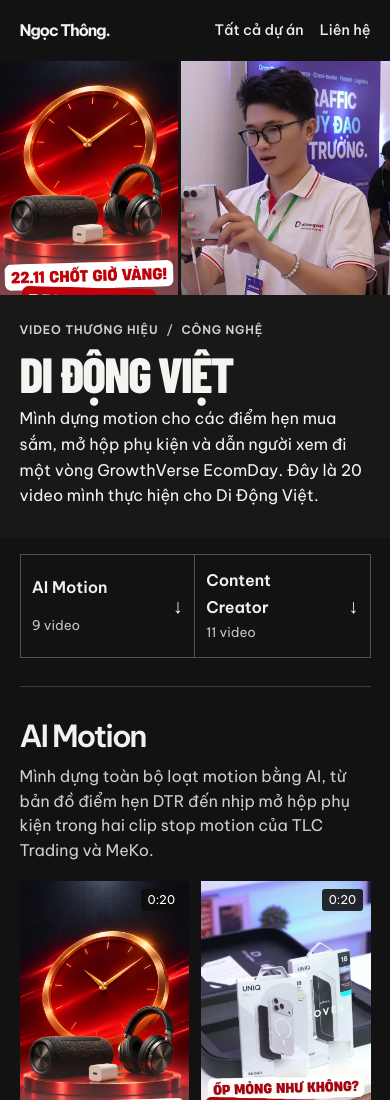
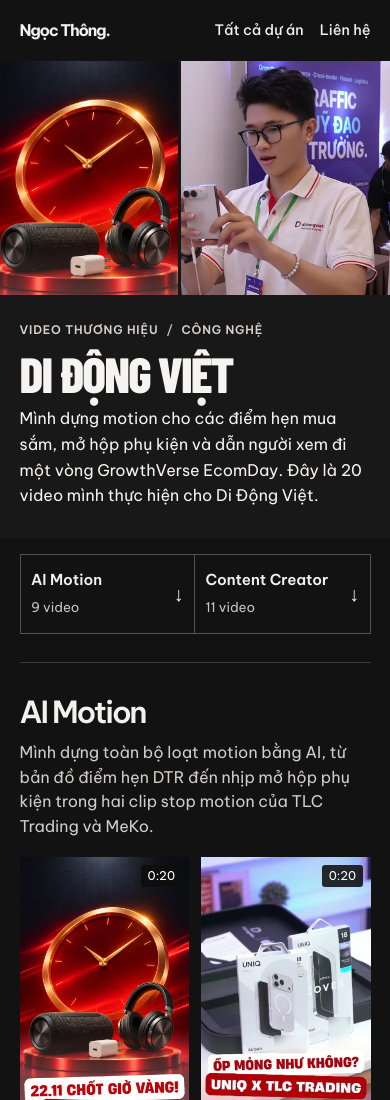
Before and after one commit to ngocthong280804-sudo/portfolio-v2, a plain HTML site: page du-an/di-dong-viet.html in a window 390 px wide. Shown: the top 1100 px of the page. Drawn offline with Linux system fonts and the light colour scheme.

Commit message:
Refine case hero framing and Vietnamese title spacing

```diff
--- a/ddv.css
+++ b/ddv.css
@@ -8,9 +8,9 @@
 .ddv-art img:first-child { object-position: 50% 34%; }
 .ddv-art img:last-child { object-position: 48% 36%; }
 .cut--ddv .cut-copy { padding-right: 1rem; }
-.cut--ddv h3 { line-height: 1.03; margin-block: .35rem .75rem; }
+.cut--ddv h3 { line-height: 1.03; margin-block: .35rem .32em; }
 
-.ddv-hero { display: grid; grid-template-columns: minmax(0, 1fr) minmax(0, 1.1fr); }
+.ddv-hero { position: relative; display: grid; grid-template-columns: minmax(0, 1fr) minmax(0, 1.1fr); min-height: clamp(26rem, 40vw, 39rem); }
 .ddv-hero__copy { padding: clamp(2.5rem, 6vw, 7rem) 6% clamp(2.5rem, 5vw, 6rem) 10%; align-self: center; }
 .ddv-hero .case-meta { color: #d7d2cd; }
 .ddv-hero h1 {
@@ -20,8 +20,7 @@
 }
 .ddv-hero h1 span { display: block; }
 .ddv-hero__copy > p:last-child { max-width: 38ch; font-size: clamp(1rem, 1.25vw, 1.2rem); line-height: 1.6; }
-.ddv-hero .ddv-art { overflow: hidden; min-height: 0; max-height: clamp(26rem, 40vw, 39rem); }
-.ddv-hero .ddv-art img { max-height: inherit; }
+.ddv-hero .ddv-art { position: absolute; inset: 0 0 0 47.62%; overflow: hidden; }
 .ddv-jump { display: grid; grid-template-columns: repeat(2, minmax(0,1fr)); margin-block: 1.4rem clamp(1.8rem,4vw,4rem); }
 .ddv-jump a {
   display: grid; grid-template-columns: 1fr auto; align-items: center; gap: .1rem .8rem;
@@ -57,12 +56,14 @@
 }
 @media (max-width: 42rem) {
   .cut--ddv .cut-art { inset: auto; }
-  .ddv-hero { display: flex; flex-direction: column-reverse; }
-  .ddv-hero .ddv-art { width: 100%; height: clamp(12.5rem, 60vw, 23rem); }
+  .ddv-hero { display: flex; flex-direction: column-reverse; min-height: 0; }
+  .ddv-hero .ddv-art { position: static; width: 100%; height: clamp(12.5rem, 60vw, 23rem); }
   .ddv-hero__copy { align-self: stretch; padding: 1.65rem 5% 1.8rem; }
   .ddv-hero h1 { font-size: clamp(3.05rem, 12.7vw, 5.1rem); margin: .15em 0 .18em; }
   .ddv-hero h1 span { display: inline; }
   .ddv-section-head { grid-template-columns: 1fr; gap: .65rem; margin-bottom: 1.1rem; }
   .ddv .play-mark { right: .4rem; bottom: .4rem; width: 2rem; }
   .ddv-jump { margin-top: 1rem; }
+  .ddv-jump a { padding-inline: .65rem; column-gap: .35rem; }
+  .ddv-jump span { font-size: .94rem; }
 }
--- a/du-an/di-dong-viet.html
+++ b/du-an/di-dong-viet.html
@@ -32,7 +32,7 @@
         <p>Mình dựng motion cho các điểm hẹn mua sắm, mở hộp phụ kiện và dẫn người xem đi một vòng GrowthVerse EcomDay. Đây là 20 video mình thực hiện cho Di Động Việt.</p>
       </div>
       <div class="ddv-art" aria-hidden="true">
-        <img src="../assets/work/ddv/gio-vang-619.webp" alt="" width="630" height="1120" fetchpriority="high">
+        <img src="../assets/work/ddv/gio-vang-art.webp" alt="" width="630" height="740" fetchpriority="high">
         <img src="../assets/work/ddv/host-ecomday.webp" alt="" width="650" height="1156" fetchpriority="high">
       </div>
     </header>
```
Also changed, not shown: index.html (+1 -1 lines), assets/work/ddv/gio-vang-art.webp (added).
